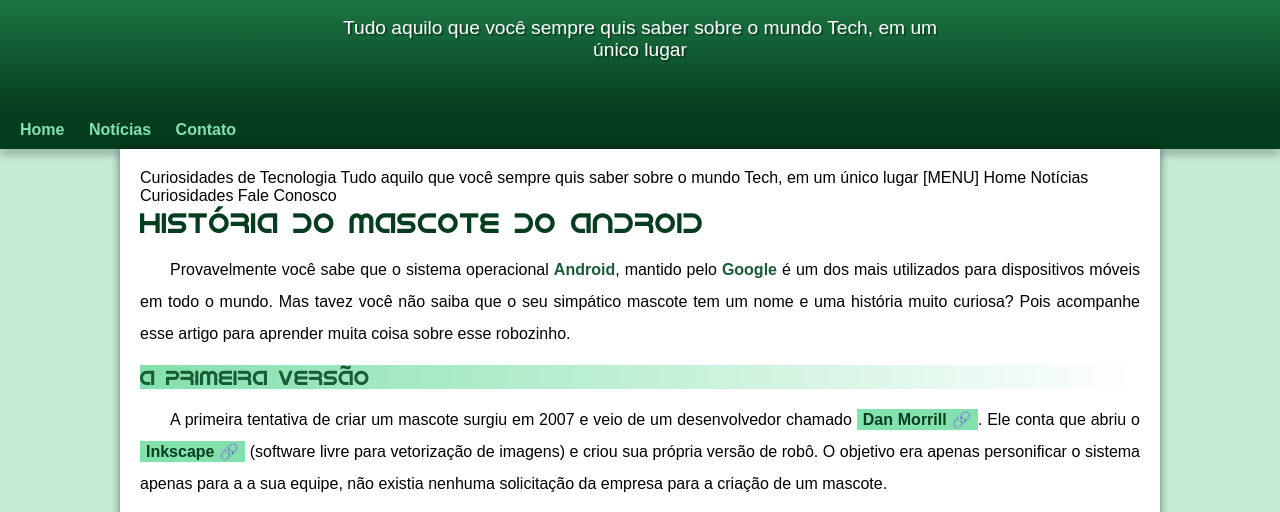
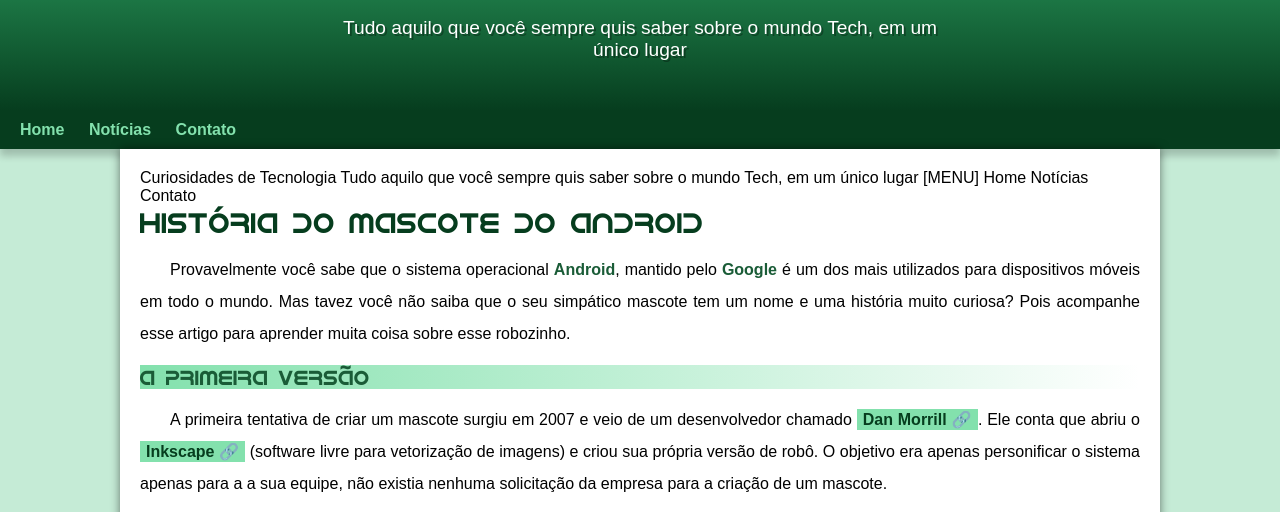
Before and after one commit to ThallesRibeiroNeves/projeto-android, a plain HTML site: page index.html in a window 1280 px wide. Shown: the part 99-611 px from the top of the page. Drawn offline with Linux system fonts and the light colour scheme.

Commit message:
alteração artigo

```diff
--- a/index.html
+++ b/index.html
@@ -26,8 +26,8 @@ Tudo aquilo que você sempre quis saber sobre o mundo Tech, em um único lugar
 [MENU]
 Home
 Notícias
-Curiosidades
-Fale Conosco
+Contato
+
 
 <h1>História do Mascote do Android</h1>
 
```
